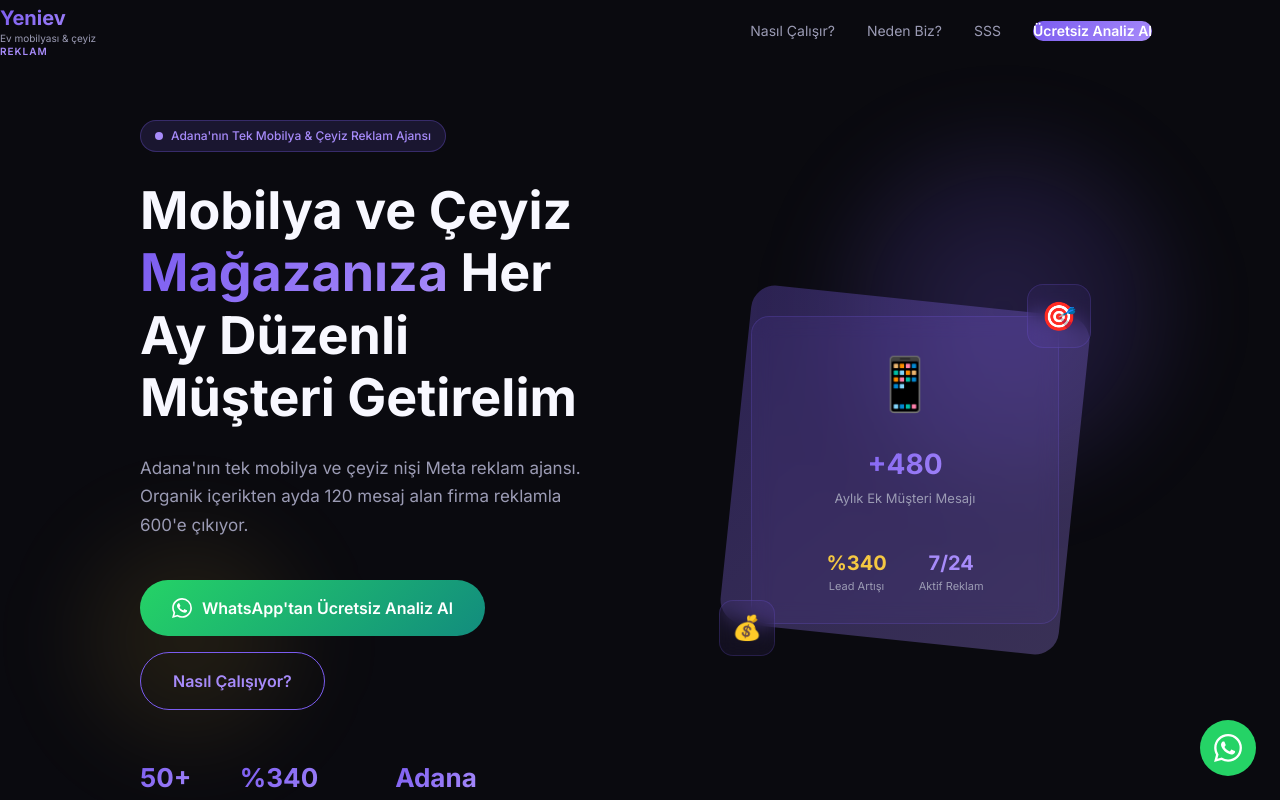
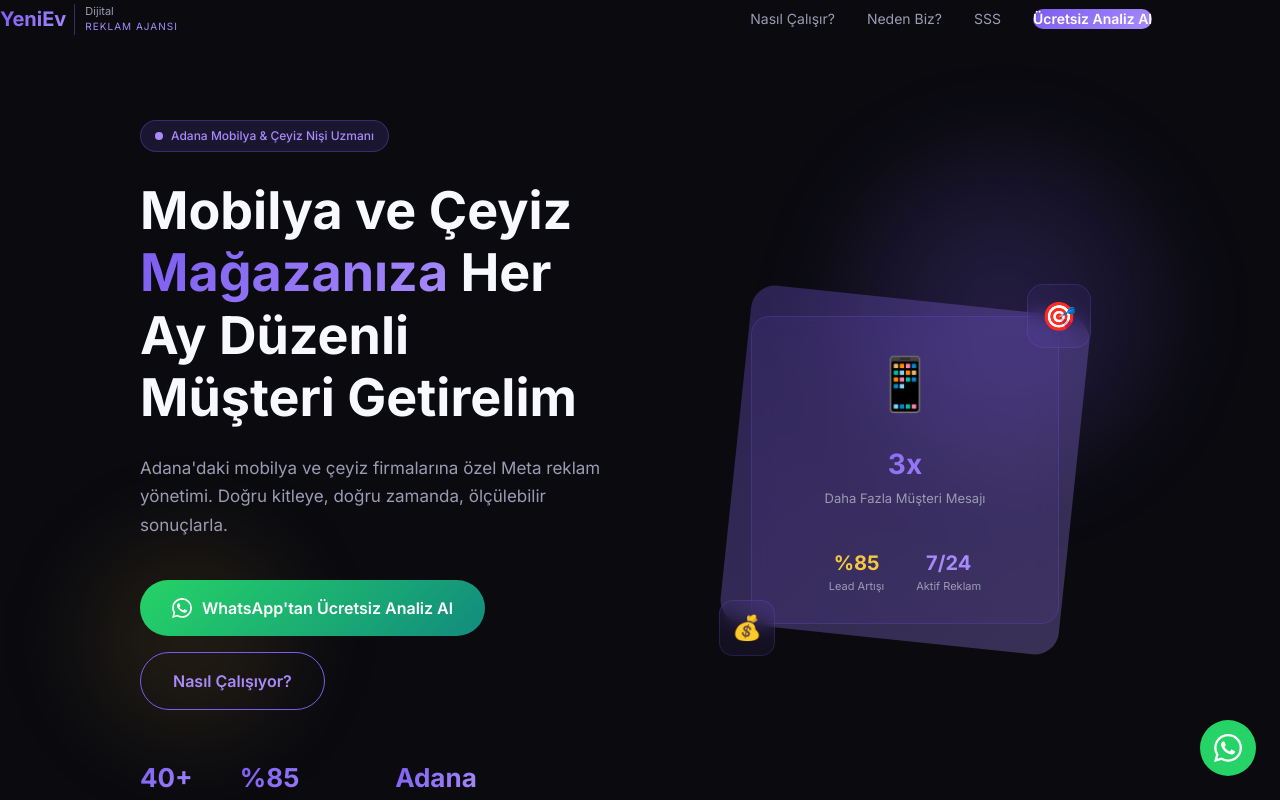
Before and after one commit to sonhaber0172/yeniev-dijital, a Next.js app: page / in a window 1280 px wide. Shown: the top 800 px of the page. Built offline with nearby package versions, Linux system fonts and the light colour scheme.

Commit message:
logo profesyonelleştirildi, rakamlar güncellendi, stats 0 sorunu düzeltildi

```diff
--- a/components/Footer.tsx
+++ b/components/Footer.tsx
@@ -4,12 +4,13 @@
   return (
     <footer className="py-10 px-4 sm:px-6 bg-[#0A0A0F] border-t border-[#7B5CF0]/20">
       <div className="max-w-6xl mx-auto flex flex-col sm:flex-row items-center justify-between gap-6">
-        <div className="flex flex-col items-center sm:items-start">
-          <span className="text-xl font-bold gradient-text">Yeniev</span>
-          <span className="text-[10px] text-[#9B9BB4]">Ev mobilyası & çeyiz</span>
-          <span className="text-[10px] font-semibold text-[#A78BFA] tracking-widest uppercase">Reklam</span>
-          <p className="text-xs text-[#9B9BB4] mt-2 text-center sm:text-left">
-            Adana'nın mobilya ve çeyiz nişi Meta reklam ajansı.
+        <div className="flex flex-col items-center sm:items-start gap-2">
+          <div className="flex items-center gap-2">
+            <span className="text-xl font-bold gradient-text">YeniEv</span>
+            <span style={{ fontSize: "11px", color: "#9B9BB4", borderLeft: "1px solid rgba(123,92,240,0.4)", paddingLeft: "10px", lineHeight: "1.4" }}>Dijital<br /><span style={{ color: "#A78BFA", fontSize: "10px", letterSpacing: "1px" }}>REKLAM AJANSI</span></span>
+          </div>
+          <p className="text-xs text-[#9B9BB4] text-center sm:text-left">
+            Adana mobilya ve çeyiz firmalarına özel Meta reklam yönetimi.
           </p>
         </div>
 
--- a/components/Hero.tsx
+++ b/components/Hero.tsx
@@ -27,7 +27,7 @@
 
           <div className="fade-in" style={{ display: "inline-flex", alignItems: "center", gap: "8px", padding: "6px 14px", borderRadius: "50px", fontSize: "12px", fontWeight: 500, color: "#A78BFA", background: "rgba(123,92,240,0.15)", border: "1px solid rgba(123,92,240,0.3)", marginBottom: "28px", width: "fit-content" }}>
             <span style={{ width: "8px", height: "8px", borderRadius: "50%", backgroundColor: "#A78BFA", animation: "pulse 2s infinite" }} />
-            Adana'nın Tek Mobilya & Çeyiz Reklam Ajansı
+            Adana Mobilya & Çeyiz Nişi Uzmanı
           </div>
 
           <h1 className="fade-in" style={{ fontSize: "clamp(32px, 4.5vw, 52px)", fontWeight: 700, lineHeight: 1.2, color: "#F8F8FF", marginBottom: "24px" }}>
@@ -37,7 +37,7 @@
           </h1>
 
           <p className="fade-in" style={{ color: "#9B9BB4", fontSize: "17px", lineHeight: "1.7", marginBottom: "40px" }}>
-            Adana'nın tek mobilya ve çeyiz nişi Meta reklam ajansı. Organik içerikten ayda 120 mesaj alan firma reklamla 600'e çıkıyor.
+            Adana'daki mobilya ve çeyiz firmalarına özel Meta reklam yönetimi. Doğru kitleye, doğru zamanda, ölçülebilir sonuçlarla.
           </p>
 
           <div className="fade-in" style={{ display: "flex", gap: "16px", flexWrap: "wrap", marginBottom: "48px" }}>
@@ -65,8 +65,8 @@
 
           <div className="fade-in" style={{ display: "flex", gap: "40px" }}>
             {[
-              { value: "50+", label: "Kampanya" },
-              { value: "%340", label: "Ortalama Lead Artışı" },
+              { value: "40+", label: "Kampanya" },
+              { value: "%85", label: "Ortalama Lead Artışı" },
               { value: "Adana", label: "Merkezli" },
             ].map((stat) => (
               <div key={stat.label}>
@@ -83,13 +83,13 @@
             <div className="glass" style={{ position: "absolute", inset: "16px", borderRadius: "18px", display: "flex", flexDirection: "column", alignItems: "center", justifyContent: "center", gap: "20px", padding: "32px" }}>
               <div style={{ fontSize: "52px" }}>📱</div>
               <div style={{ textAlign: "center" }}>
-                <div className="gradient-text" style={{ fontSize: "28px", fontWeight: 700 }}>+480</div>
-                <div style={{ color: "#9B9BB4", fontSize: "13px", marginTop: "4px" }}>Aylık Ek Müşteri Mesajı</div>
+                <div className="gradient-text" style={{ fontSize: "28px", fontWeight: 700 }}>3x</div>
+                <div style={{ color: "#9B9BB4", fontSize: "13px", marginTop: "4px" }}>Daha Fazla Müşteri Mesajı</div>
               </div>
               <div style={{ width: "100%", height: "1px", background: "linear-gradient(90deg, transparent, #7B5CF0, transparent)" }} />
               <div style={{ display: "flex", gap: "32px", textAlign: "center" }}>
                 <div>
-                  <div style={{ fontSize: "20px", fontWeight: 700, color: "#F5C842" }}>%340</div>
+                  <div style={{ fontSize: "20px", fontWeight: 700, color: "#F5C842" }}>%85</div>
                   <div style={{ color: "#9B9BB4", fontSize: "11px" }}>Lead Artışı</div>
                 </div>
                 <div>
--- a/components/Navbar.tsx
+++ b/components/Navbar.tsx
@@ -26,10 +26,9 @@
       }`}
     >
       <div className="max-w-6xl mx-auto px-4 sm:px-6 py-4 flex items-center justify-between">
-        <a href="#" className="flex flex-col leading-tight">
-          <span className="text-xl font-bold gradient-text">Yeniev</span>
-          <span className="text-[10px] text-[#9B9BB4]">Ev mobilyası & çeyiz</span>
-          <span className="text-[10px] font-semibold text-[#A78BFA] tracking-widest uppercase">Reklam</span>
+        <a href="#" className="flex items-center gap-2">
+          <span className="text-xl font-bold gradient-text">YeniEv</span>
+          <span style={{ fontSize: "11px", color: "#9B9BB4", borderLeft: "1px solid rgba(123,92,240,0.4)", paddingLeft: "10px", lineHeight: "1.4" }}>Dijital<br /><span style={{ color: "#A78BFA", fontSize: "10px", letterSpacing: "1px" }}>REKLAM AJANSI</span></span>
         </a>
 
         <div className="hidden md:flex items-center gap-8">
--- a/components/Stats.tsx
+++ b/components/Stats.tsx
@@ -20,28 +20,33 @@
   return count;
 }
 
-function StatItem({ stat }: { stat: (typeof STATS)[0] }) {
+function StatItem({ stat, delay }: { stat: (typeof STATS)[0]; delay: number }) {
   const itemRef = useRef<HTMLDivElement>(null);
   const [started, setStarted] = useState(false);
-  const count = useCountUp(stat.value, 2000, started);
+  const count = useCountUp(stat.value, 1800, started);
 
   useEffect(() => {
     const observer = new IntersectionObserver(
-      ([entry]) => { if (entry.isIntersecting) setStarted(true); },
-      { threshold: 0.5 }
+      ([entry]) => {
+        if (entry.isIntersecting) {
+          setTimeout(() => setStarted(true), delay);
+          observer.disconnect();
+        }
+      },
+      { threshold: 0.2 }
     );
     if (itemRef.current) observer.observe(itemRef.current);
     return () => observer.disconnect();
-  }, []);
+  }, [delay]);
 
   return (
     <div
       ref={itemRef}
-      className="fade-in glass"
+      className="glass fade-in"
       style={{ borderRadius: "20px", padding: "48px 24px", textAlign: "center", display: "flex", flexDirection: "column", gap: "12px" }}
     >
-      <div className="gradient-text" style={{ fontSize: "clamp(40px, 6vw, 60px)", fontWeight: 700, lineHeight: 1 }}>
-        {count}{stat.suffix}
+      <div className="gradient-text" style={{ fontSize: "clamp(40px, 6vw, 56px)", fontWeight: 700, lineHeight: 1 }}>
+        {started ? count : 0}{stat.suffix}
       </div>
       <div style={{ color: "#9B9BB4", fontSize: "14px" }}>{stat.label}</div>
     </div>
@@ -62,8 +67,8 @@
         </div>
 
         <div style={{ display: "grid", gridTemplateColumns: "repeat(2, 1fr)", gap: "20px" }}>
-          {STATS.map((stat) => (
-            <StatItem key={stat.label} stat={stat} />
+          {STATS.map((stat, index) => (
+            <StatItem key={stat.label} stat={stat} delay={index * 150} />
           ))}
         </div>
 
--- a/lib/constants.ts
+++ b/lib/constants.ts
@@ -6,10 +6,10 @@
 export const INSTAGRAM_URL = "https://instagram.com/yeniev_dijital";
 
 export const STATS = [
-  { value: 340, suffix: "%", label: "Ortalama Lead Artışı" },
-  { value: 120, suffix: "", label: "Organik Mesajdan" },
-  { value: 600, suffix: "", label: "Reklam Sonrası Mesaj" },
-  { value: 15, suffix: "", label: "Günde Ulaşılan Firma" },
+  { value: 85, suffix: "%", label: "Ortalama Lead Artışı" },
+  { value: 40, suffix: "+", label: "Yönetilen Kampanya" },
+  { value: 3, suffix: "x", label: "Ortalama Mesaj Artışı" },
+  { value: 48, suffix: "sa", label: "İlk Sonuç Süresi" },
 ];
 
 export const NICHES = [
```
